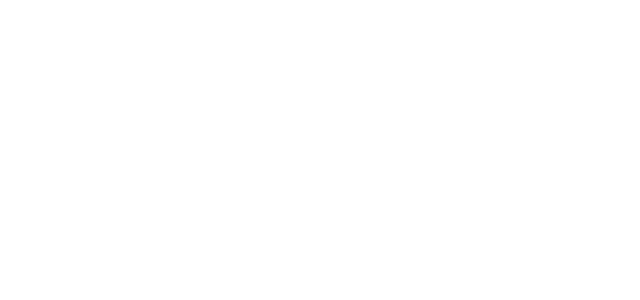
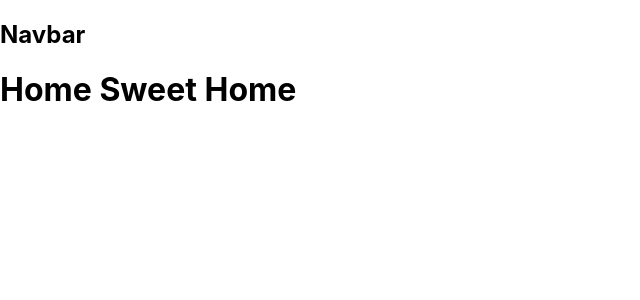
Before and after one commit to KsKarim7/Galvanistry, a React (Create React App) app: page / in a window 1280 px wide. Before the commit this address had no page. Shown: the top 300 px of the page, without its empty margins (0-640 px from the left). Built offline with nearby package versions, Linux system fonts and the light colour scheme.

Commit message:
Loading Spinner added

```diff
--- a/src/App.js
+++ b/src/App.js
@@ -1,16 +1,18 @@
 import './App.css';
 import { Route, Routes } from 'react-router-dom';
+import Navbar from './Pages/Shared/Header/Navbar';
+import NotFound from './Pages/Shared/NotFound/NotFound';
+import Home from './Pages/Home/Home';
 
 function App() {
   return (
-    <div>
+    <>
+      <Navbar />
       <Routes>
-        <Route>
-
-        </Route>
-
+        <Route path='/' element={<Home />}></Route>
+        <Route path='*' element={<NotFound />}></Route>
       </Routes>
-    </div>
+    </>
   );
 }
 
--- /dev/null
+++ b/src/Pages/Home/Home.js
@@ -0,0 +1,11 @@
+import React from 'react';
+
+const Home = () => {
+    return (
+        <div>
+            <h1>Home Sweet Home</h1>
+        </div>
+    );
+};
+
+export default Home;
--- /dev/null
+++ b/src/Pages/Shared/Header/Navbar.js
@@ -0,0 +1,11 @@
+import React from 'react';
+
+const Navbar = () => {
+    return (
+        <div>
+            <h2>Navbar</h2>
+        </div>
+    );
+};
+
+export default Navbar;
--- /dev/null
+++ b/src/Pages/Shared/NotFound/NotFound.js
@@ -0,0 +1,11 @@
+import React from 'react';
+
+const NotFound = () => {
+    return (
+        <div>
+            <h2>404! Extremely Sorry</h2>
+        </div>
+    );
+};
+
+export default NotFound;
```
Also changed, not shown: src/Pages/Blogs/Blogs.js (added, +11 -0 lines), src/Pages/Login/Login.js (added, +11 -0 lines), src/Pages/Login/SignUp.js (added, +11 -0 lines), src/Pages/Shared/Loading/Loading.js (added, +15 -0 lines).
